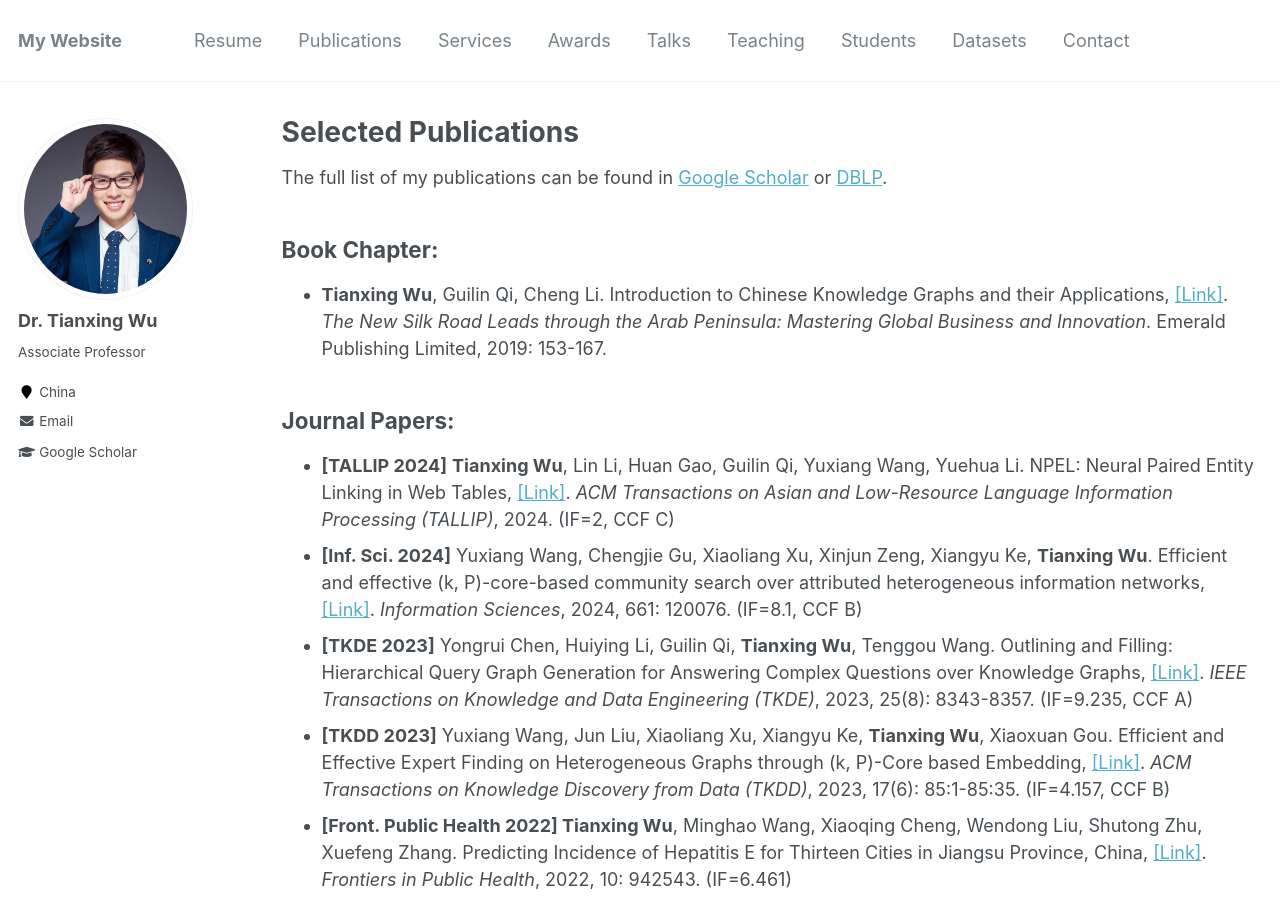
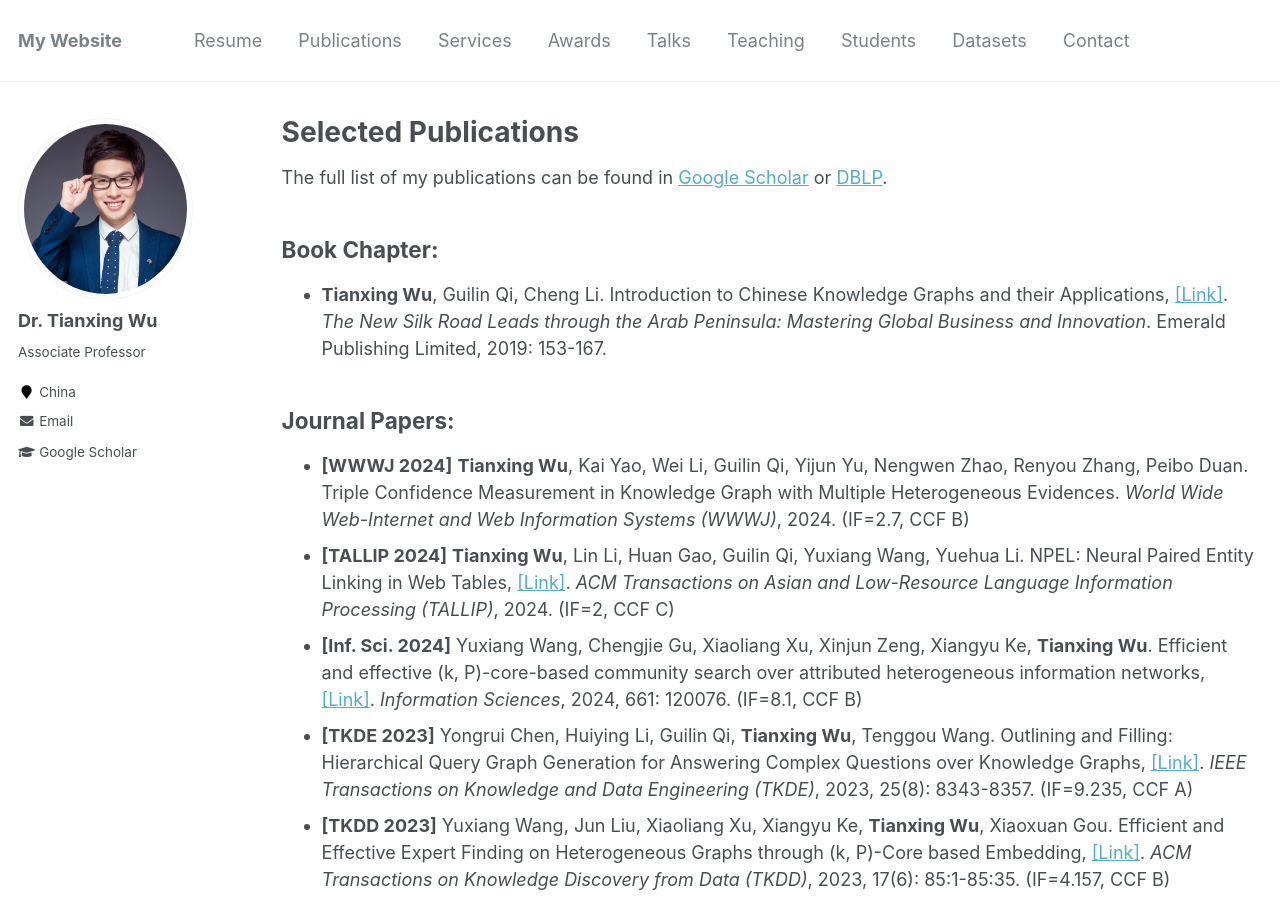
Before and after one commit to tianxing-wu/tianxing-wu.github.io, a Jekyll site: the page built from _pages/selected_publications.md, in a window 1280 px wide and 900 px high. Built offline with Jekyll 4.4.1, drawn with Linux system fonts in a browser that asks for light colours; comment, search, counter and statistics services are not loaded.

Commit message:
info update

```diff
--- a/_pages/selected_publications.md
+++ b/_pages/selected_publications.md
@@ -9,6 +9,7 @@ The full list of my publications can be found in [Google Scholar](https://schola
 * **Tianxing Wu**, Guilin Qi, Cheng Li. Introduction to Chinese Knowledge Graphs and their Applications, [[Link]](https://www.emerald.com/insight/content/doi/10.1108/978-1-78756-679-820191010/full/html). <i>The New Silk Road Leads through the Arab Peninsula: Mastering Global Business and Innovation</i>. Emerald Publishing Limited, 2019: 153-167.
 
 ## Journal Papers:
+* **[WWWJ 2024]** **Tianxing Wu**, Kai Yao, Wei Li, Guilin Qi, Yijun Yu, Nengwen Zhao, Renyou Zhang, Peibo Duan. Triple Confidence Measurement in Knowledge Graph with Multiple Heterogeneous Evidences. <i>World Wide Web-Internet and Web Information Systems (WWWJ)</i>, 2024. (IF=2.7, CCF B)
 * **[TALLIP 2024]** **Tianxing Wu**, Lin Li, Huan Gao, Guilin Qi, Yuxiang Wang, Yuehua Li. NPEL: Neural Paired Entity Linking in Web Tables, [[Link]](https://dl.acm.org/doi/pdf/10.1145/3652511). <i>ACM Transactions on Asian and Low-Resource Language Information Processing (TALLIP)</i>, 2024. (IF=2, CCF C)
 * **[Inf. Sci. 2024]** Yuxiang Wang, Chengjie Gu, Xiaoliang Xu, Xinjun Zeng, Xiangyu Ke, **Tianxing Wu**. Efficient and effective (k, P)-core-based community search over attributed heterogeneous information networks, [[Link]](https://www.sciencedirect.com/science/article/abs/pii/S0020025523016626). <i>Information Sciences</i>, 2024, 661: 120076. (IF=8.1, CCF B)
 * **[TKDE 2023]** Yongrui Chen, Huiying Li, Guilin Qi, **Tianxing Wu**, Tenggou Wang. Outlining and Filling: Hierarchical Query Graph Generation for Answering Complex Questions over Knowledge Graphs, [[Link]](https://ieeexplore.ieee.org/abstract/document/9895199). <i>IEEE Transactions on Knowledge and Data Engineering (TKDE)</i>, 2023, 25(8): 8343-8357. (IF=9.235, CCF A)
```
Also changed, not shown: _pages/about.md (+1 -0 lines), 1 other file.
